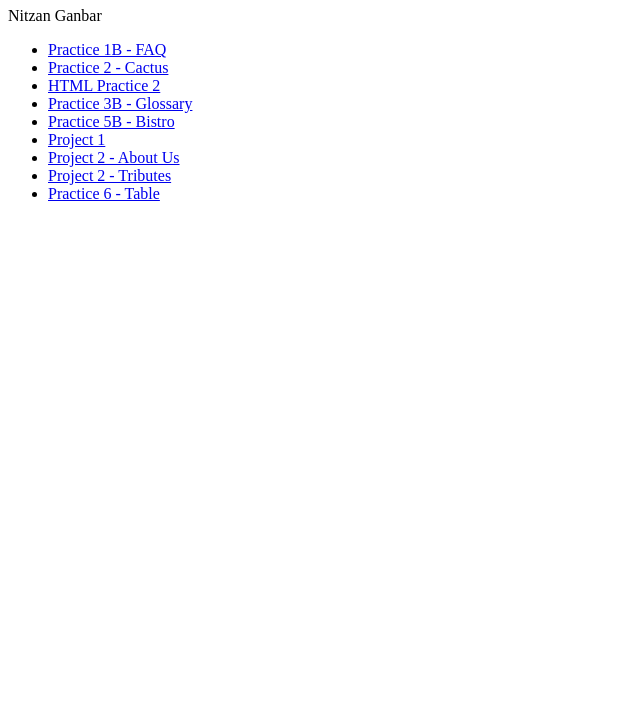
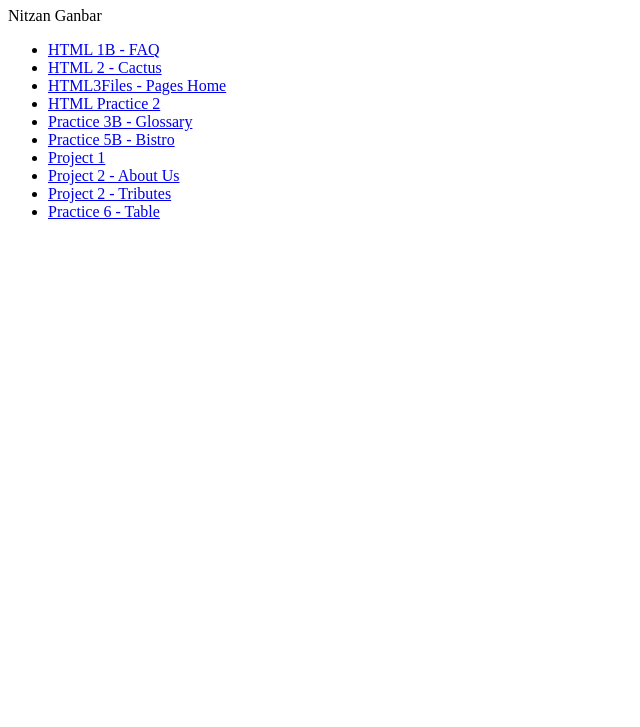
Before and after one commit to NitzanGanbar/INFO2420, a plain HTML site: page index.html in a window 1280 px wide. Shown: the part 73-800 px from the top of the page, without its empty margins (0-640 px from the left). Drawn offline with Linux system fonts and the light colour scheme.

Commit message:
Update index.html

```diff
--- a/index.html
+++ b/index.html
@@ -8,8 +8,9 @@
   <h1>INFO2420</h1>
   <p>Nitzan Ganbar</p>
 <ul>
-  <li><a href="HTML1B/FAQ.html">Practice 1B - FAQ</a></li>
-  <li><a href="HTML2/cactus.html">Practice 2 - Cactus</a></li>
+  <li><a href="HTML1B/FAQ.html">HTML 1B - FAQ</a></li>
+  <li><a href="HTML2/cactus.html">HTML 2 - Cactus</a></li>
+  <li><a href="HTML3Files/Pages/index.html">HTML3Files - Pages Home</a></li>
   <li><a href="HTMLPractice2/index.html">HTML Practice 2</a></li>
   <li><a href="Practice3B/glossary.html">Practice 3B - Glossary</a></li>
   <li><a href="Practice5B/bistro.html">Practice 5B - Bistro</a></li>
```
